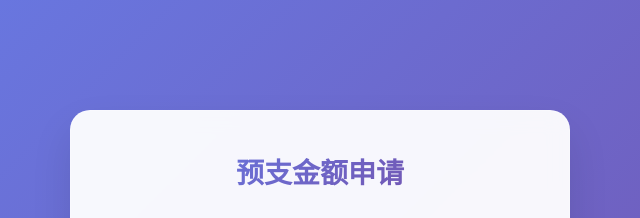
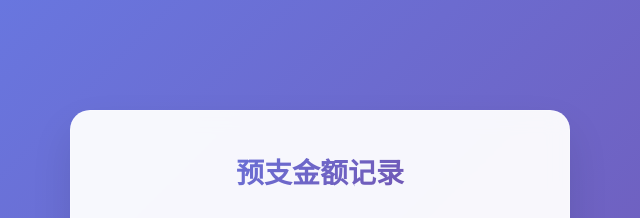
Before and after one commit to zzs0116/notion-advance-payment, a plain HTML site: page index.html in a window 1280 px wide. Shown: the top 218 px of the page, 320-960 px from the left. Drawn offline with Linux system fonts and the light colour scheme.

Commit message:
Modify the title and the content of the submit button.

```diff
--- a/index.html
+++ b/index.html
@@ -182,7 +182,7 @@
 </head>
 <body>
     <div class="container">
-        <h1 class="title">预支金额申请</h1>
+        <h1 class="title">预支金额记录</h1>
 
         <form id="advanceForm">
             <div class="form-group">
```
